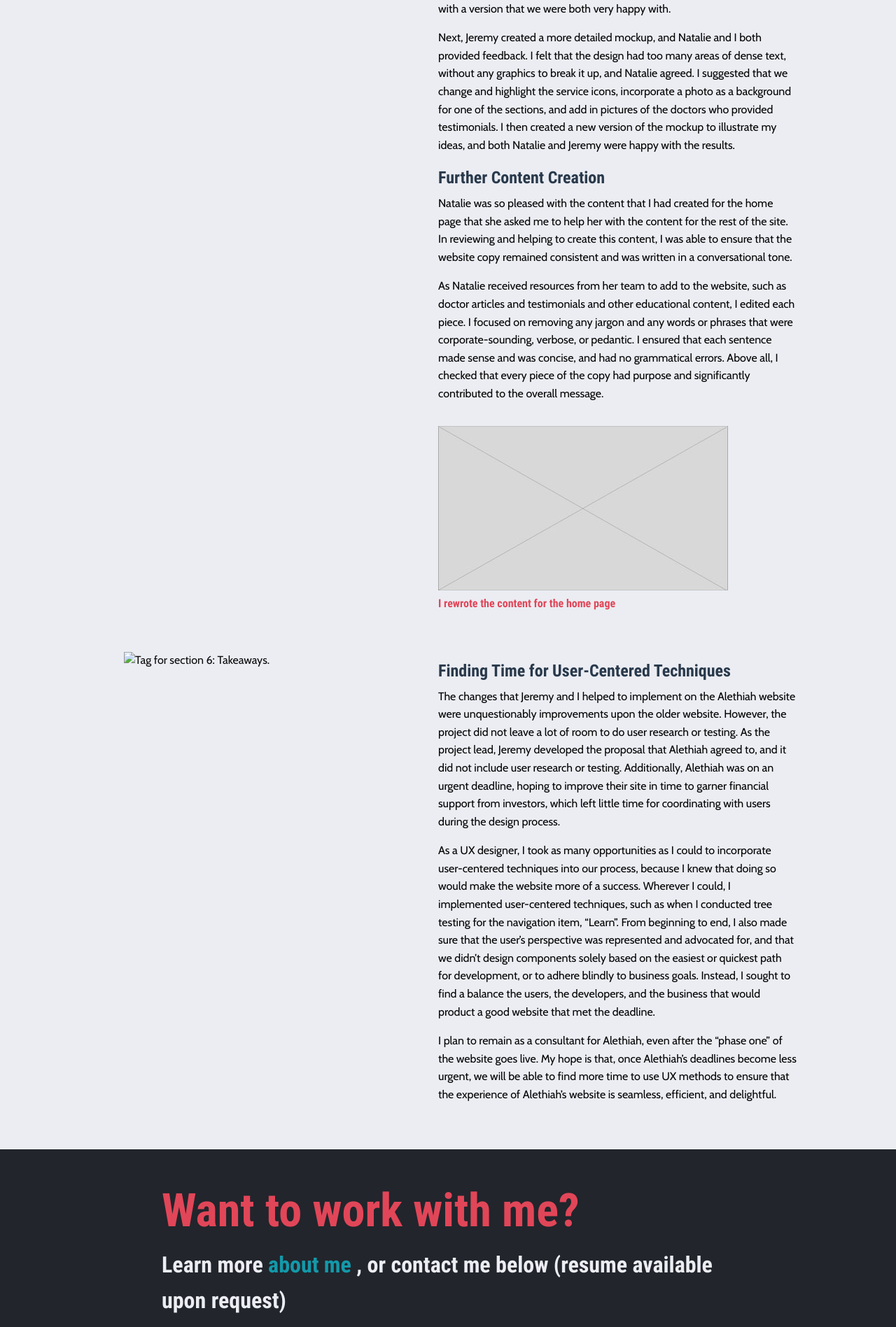
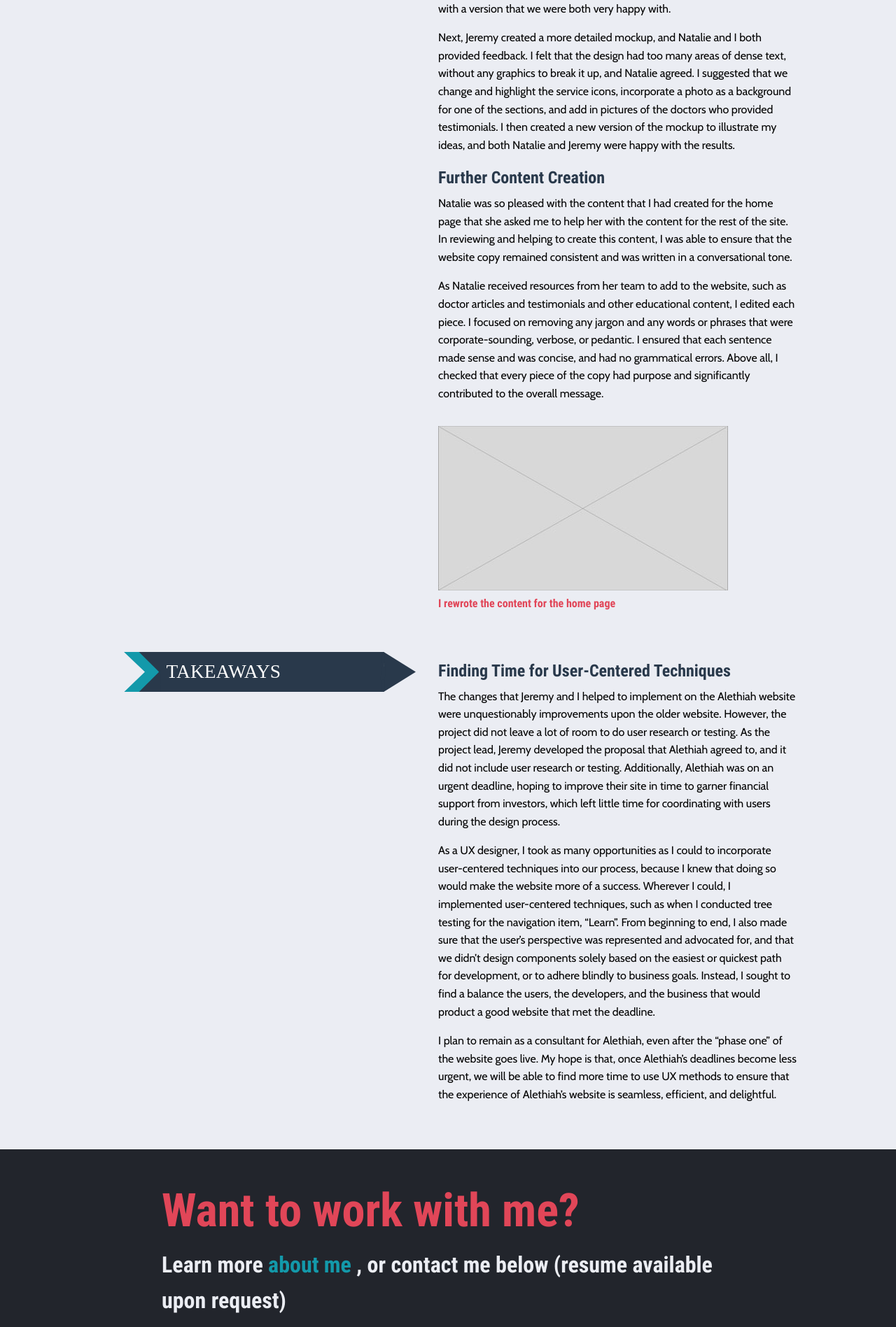
Before and after one commit to emeriwether/emeriwether.github.io, a Jekyll site: the page built from projectA.html, in a window 1280 px wide. Shown: the part 4246-6143 px from the top of the page at 70% size. Built offline with Jekyll 4.4.1, drawn with Linux system fonts in a browser that asks for light colours.

Commit message:
ct prev comm

```diff
--- a/projectA.html
+++ b/projectA.html
@@ -205,7 +205,7 @@ headerImageLabel: "HERO IMAGE LABEL"
 <section class="grid-x grid-margin-x projectSection">
     <!-- SECTION TAG -->
     <div class="large-6 cell">
-         <img class="sectionTag" data-interchange="[images/project1/sectionTags_smallScreens/tag6_small.png, small], [images/project1/sectionTags_mediumUp/tag6.svg, large]" alt="Tag for section 6: Takeaways.">
+         <img class="sectionTag" data-interchange="[images/project1/sectionTags_smallScreens/tag5_small.png, small], [images/project1/sectionTags_mediumUp/tag5.svg, large]" alt="Tag for section 5: Takeaways.">
     </div>
     <!-- TEXT -->
     <div class="large-6 cell bodyText">
```
Also changed, not shown: 1 other file.
